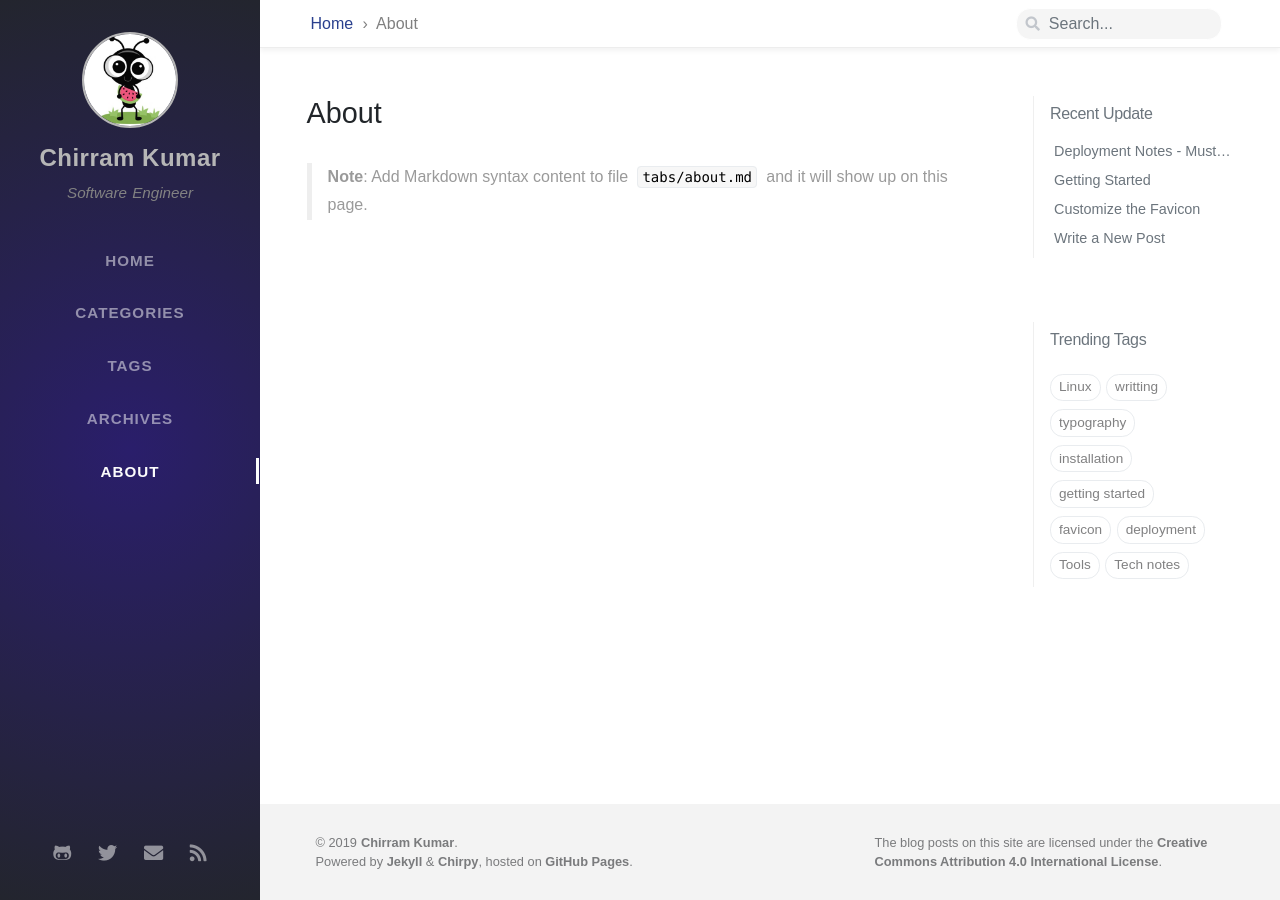
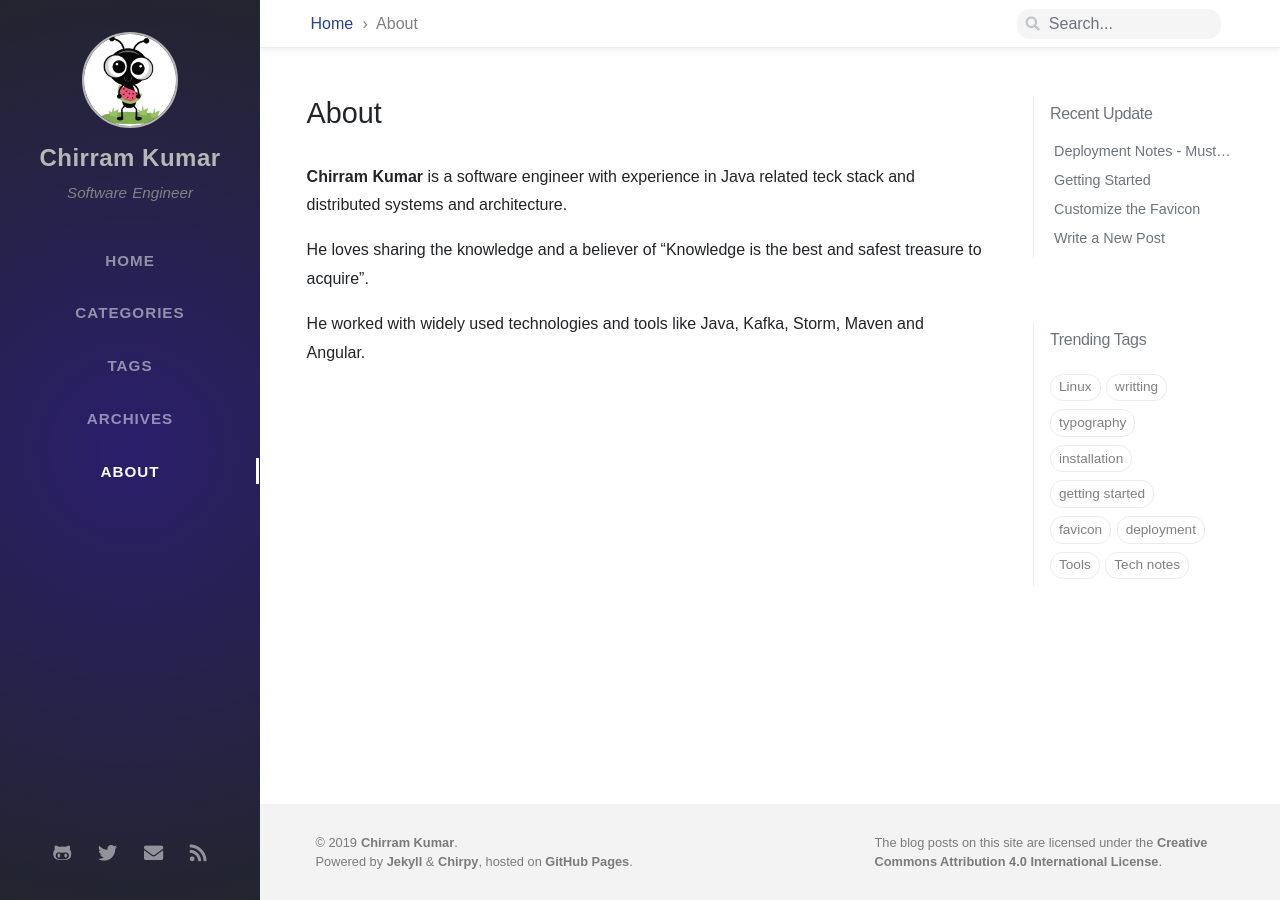
Before and after one commit to Chirram/Chirram.github.io, a Jekyll site: the page built from tabs/about.md, in a window 1280 px wide. Built offline with Jekyll 4.4.1, drawn with Linux system fonts in a browser that asks for light colours; nearby versions of some CDN libraries; some web fonts are replaced.

Commit message:
Added About page

```diff
--- a/_config.yml
+++ b/_config.yml
@@ -173,3 +173,4 @@ sitemap_exclude:  # Sitemap will exclude the following items.
   - /redirects.json
   - /search.json
     # Resource : https://blog.webjeda.com/why-jekyll-over-wordpress/#use-a-theme-that-suits-your-needs
+    #https://chirpy.cotes.info/
--- a/tabs/about.md
+++ b/tabs/about.md
@@ -1,9 +1,14 @@
 ---
 title: About
 
-# The About page
-# © 2017-2019 Cotes Chung
-# MIT License
+
 ---
 
-> **Note**: Add Markdown syntax content to file `tabs/about.md` and it will show up on this page.
+**Chirram Kumar** is a software engineer with experience in
+Java related teck stack and distributed systems and architecture.
+
+He loves sharing the knowledge and a believer of
+"Knowledge is the best and safest treasure to acquire".
+
+He worked with widely used technologies and tools like Java,
+Kafka, Storm, Maven and Angular.
```
Also changed, not shown: _posts/2019-12-25-tool-installations.md (+5 -2 lines), 6 other files.
